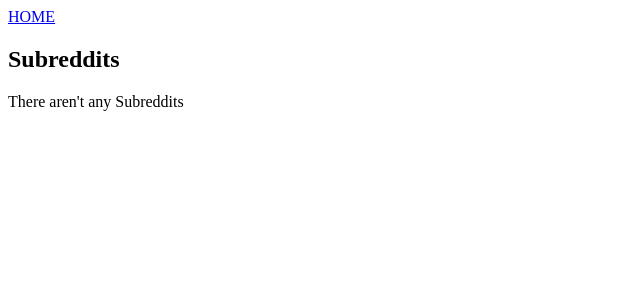
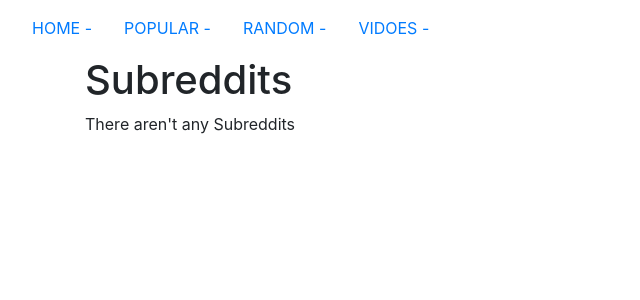
Before and after one commit to Asingjr2/CopyCat, a Django app: page /r/ in a window 1280 px wide. Shown: the top 300 px of the page, without its empty margins (0-640 px from the left). Run offline with Django 3.2, Linux system fonts and the light colour scheme; data that the repository does not hold is empty; some libraries are stand-ins or nearby versions.

Commit message:
some html

```diff
--- a/base/templates/layout.html
+++ b/base/templates/layout.html
@@ -12,13 +12,19 @@
         <meta property="og:description" content="{% block meta_og_description %}{% endblock %}" />
         <meta property="og:image" content="" />
         <title>Reddit Clone</title>
+        <link rel="stylesheet" href="https://maxcdn.bootstrapcdn.com/bootstrap/4.0.0/css/bootstrap.min.css" integrity="sha384-Gn5384xqQ1aoWXA+058RXPxPg6fy4IWvTNh0E263XmFcJlSAwiGgFAW/dAiS6JXm" crossorigin="anonymous">
+        <link rel="stylesheet" type="text/css" href="{% static 'base/css/style.css' %}">
+
         {% block extra_style %}{% endblock %}
     </head>
 
     <body>
     <header>
-        <nav>
-            <a href="{% url 'forum_list' %}">HOME</a>
+        <nav class="top_nav navbar navbar-expand">
+            <a href="{% url 'forum_list' %}" class="nav-link nav-item">HOME -</a>
+            <a href="{% url 'forum_list' %}" class="nav-link nav-item">POPULAR -</a>
+            <a href="{% url 'forum_list' %}" class="nav-link nav-item">RANDOM - </a>
+            <a href="{% url 'forum_list' %}" class="nav-link nav-item">VIDOES - </a>
         </nav>
     </header>
 
--- a/forum/models.py
+++ b/forum/models.py
@@ -18,7 +18,7 @@
 
 
 class Forum(models.Model):
-    slug = models.SlugField(primary_key=True)
+    slug = models.SlugField(primary_key=True, unique=True)
     moderators = models.ManyToManyField(User)
     created_at = models.DateTimeField(auto_now_add=True)
     updated_at = models.DateTimeField(auto_now=True)
--- a/forum/templates/forum/forum_list.html
+++ b/forum/templates/forum/forum_list.html
@@ -15,16 +15,19 @@
 {% endblock %}
 
 {% block body %}
+<div class="container">
+
     <section>
         <h1>Subreddits</h1>
 
         {% for obj in object_list %}
-            <div class="subreddit-item">
-                <a href="{{ obj.get_absolute_url }}"><h3>{{ obj.slug }}</h3></a>
-                <p>Subreddit description</p>
-            </div>
+        <div class="subreddit-item">
+            <a href="{{ obj.get_absolute_url }}"><h3>{{ obj.slug }}</h3></a>
+            <p>Subreddit description</p>
+        </div>
         {% empty %}
-            <p>There aren't any Subreddits</p>
+        <p>There aren't any Subreddits</p>
         {% endfor %}
     </section>
+</div>
 {% endblock %}
```
Also changed, not shown: forum/templates/forum/forum_form.html (+10 -0 lines).
